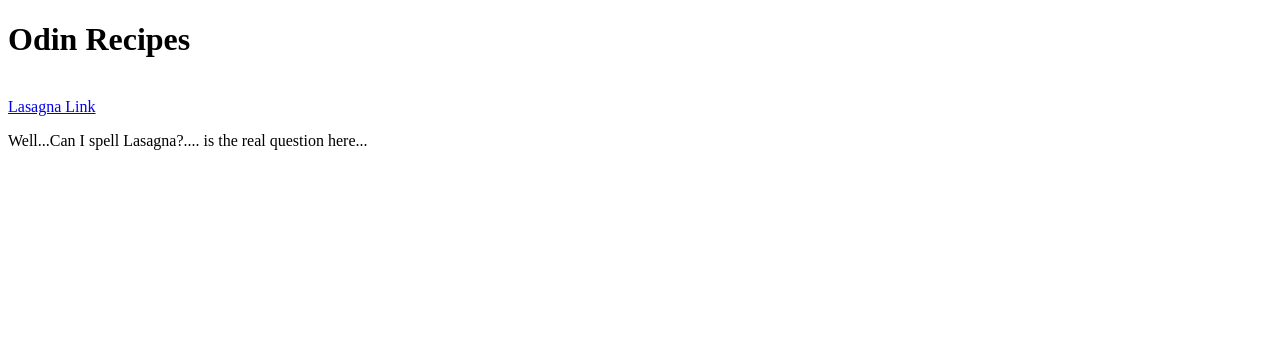
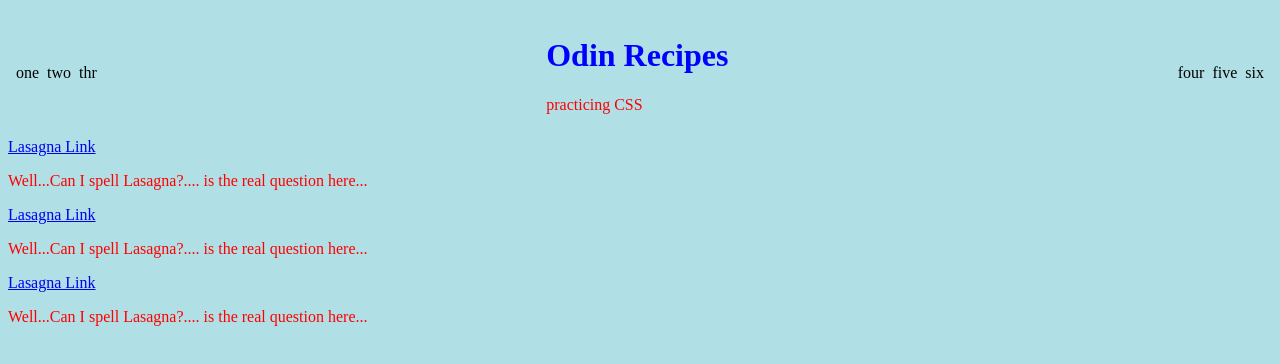
Before and after one commit to BrianStrout/O-Recipes, a plain HTML site: page index.html in a window 1280 px wide. Drawn offline with Linux system fonts and the light colour scheme.

Commit message:
Update index.html
Need to figure out git push issues, index adds headers

```diff
--- a/index.html
+++ b/index.html
@@ -4,12 +4,82 @@
     <meta charset="UTF-8">
     <meta http-equiv="X-UA-Compatible" content="IE=edge">
     <meta name="viewport" content="width=device-width, initial-scale=1.0">
-    <title>Document</title>
+    <title>Odin Prject Recipes</title>
+
+<!--comment-->
+<style>
+    body {background-color: powderblue;}
+    h1   {color: blue;}
+    p    {color: red;}
+
+
+
+    .header {
+        padding: 8px;
+        display: flex;
+        align-items: center;
+        justify-content: space-between;
+            }
+
+    ul      {
+        list-style-type: none;
+        display: flex;
+        margin: 0;
+        padding: 0;
+        gap: 8px;
+
+
+
+    }
+}
+    </style>
+
+
+   <!--link rel="stylesheet" href="/recipestyle.css"-->
 </head>
 <body>
+  <div class = "header">
+      <div class = "leftlinks">
+          <ul>
+              <li>one</li>
+              <li>two</li>
+              <li>thr</li>
+          </ul>
+      </div>
+    <div class ="introduction">
     <h1>Odin Recipes</h1>
-    <br>
-    <a href="https://github.com/bstrout/O-Recipes/tree/master/recipes">Lasagna Link</a><br>
+    <p>practicing CSS</p>
+    </div>
+    <div class = "rightlinks">
+        <ul>
+            <li>four</li>
+            <li>five</li>
+            <li>six</li>
+        </ul>
+    </div>
+
+</div>
+<div class ="recipes">
+    <div>
+        <a href="/recipes/lasagna.html">Lasagna Link</a><br>
     <p>Well...Can I spell Lasagna?.... is the real question here...</p>
+</div>
+<div>    <a href="/recipes/pizza.html">Lasagna Link</a><br>
+    <p>Well...Can I spell Lasagna?.... is the real question here...</p>
+</div>
+<div>
+    <a href="/recipes/pancakes.html">Lasagna Link</a><br>
+    <p>Well...Can I spell Lasagna?.... is the real question here...</p>
+</div>
+
+
+
+
+
+
+
+
+
+    </div>
 </body>
 </html>
```
